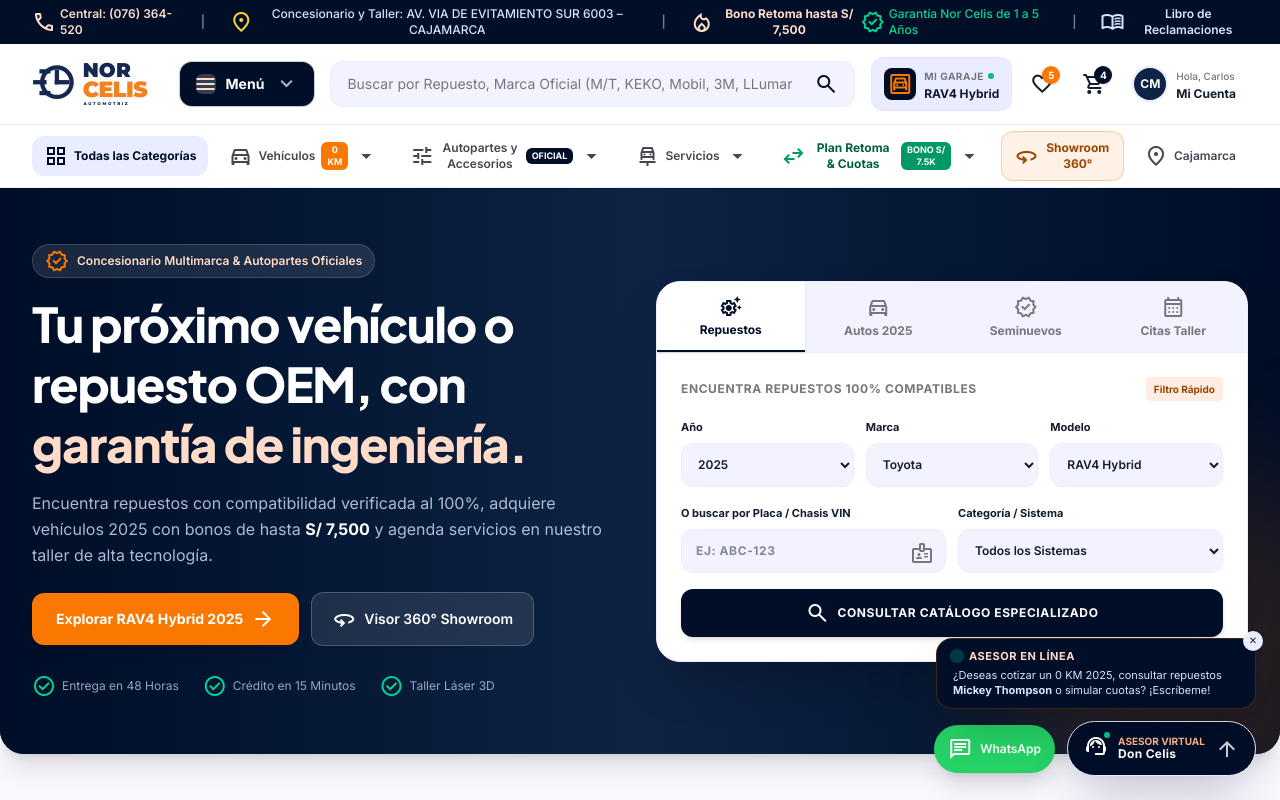
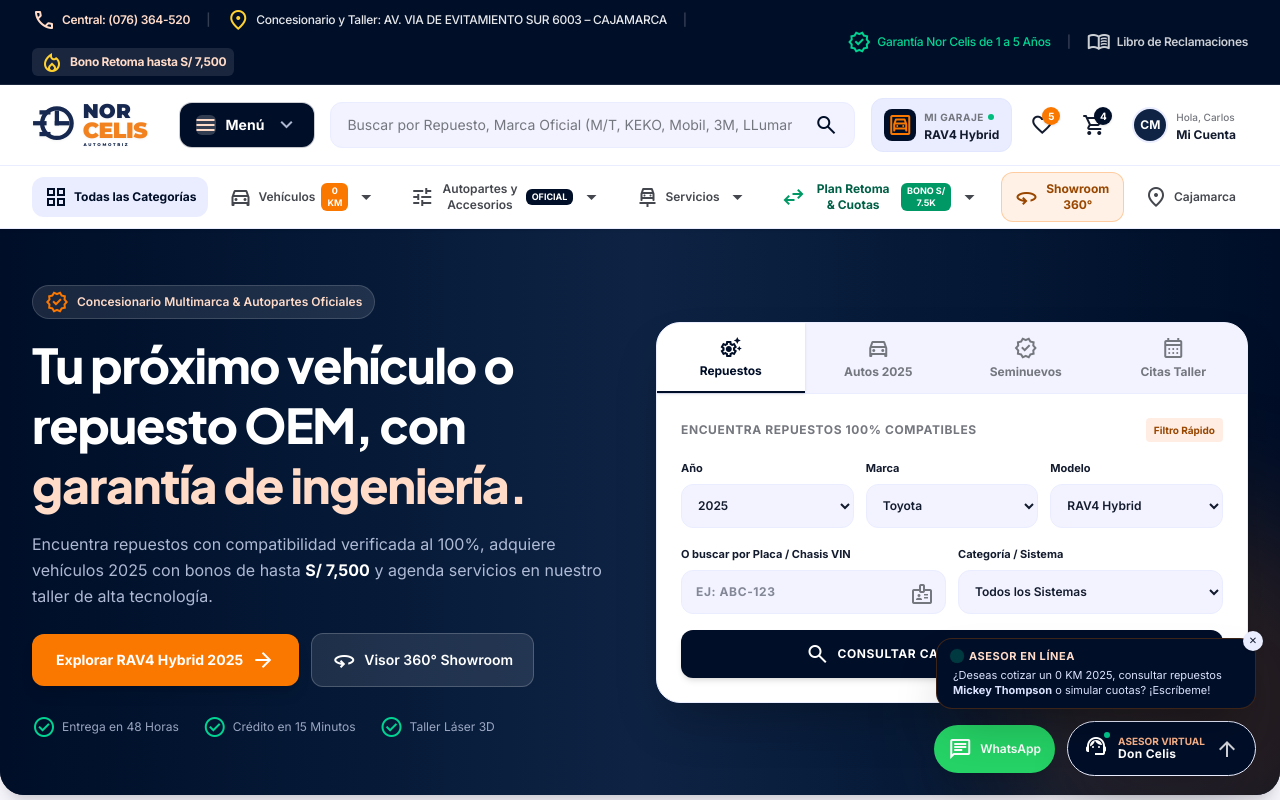
Before and after one commit to JuanDiCV/NORCELIS-AUTOMOTRIZ-PW, a React (Vite) app: page / in a window 1280 px wide. Shown: the top 800 px of the page. Built offline with nearby package versions, Linux system fonts and the light colour scheme.

Commit message:
refactor: enhance UI animations and usability
Improve header typography, add interactive hover zoom effects to vehicle and part imagery, and enable click-to-view navigation on vehicle thumbnails to improve the user experience.

```diff
--- a/src/components/Header.tsx
+++ b/src/components/Header.tsx
@@ -110,50 +110,51 @@
   return (
     <header className="sticky top-0 z-40 bg-surface-container-lowest border-b border-surface-container shadow-sm">
       {/* Top Utility Bar */}
-      <div className="bg-primary text-surface-container-highest font-label-md py-1.5 px-gutter hidden md:block">
-        <div className="max-w-7xl mx-auto flex items-center justify-between">
-          <div className="flex items-center gap-space-lg text-xs">
-            <span className="flex items-center gap-1 font-semibold text-secondary-fixed">
-              <span className="material-symbols-outlined text-[16px]">call</span>
-              Central: (076) 364-520
+      <div className="bg-primary text-surface-container-highest font-label-md py-2 px-4 sm:px-6 lg:px-8 hidden md:block border-b border-white/10">
+        <div className="max-w-7xl mx-auto flex items-center justify-between text-xs tracking-tight">
+          <div className="flex items-center gap-3 lg:gap-4 flex-wrap">
+            <span className="flex items-center gap-1.5 font-semibold text-secondary-fixed">
+              <span className="material-symbols-outlined text-[15px] text-secondary-fixed">call</span>
+              <span>Central: (076) 364-520</span>
             </span>
-            <span className="text-outline-variant opacity-60">|</span>
+            <span className="text-white/20 select-none">|</span>
             <button
               onClick={() => setCurrentView('locations')}
-              className="hover:text-white transition-colors cursor-pointer flex items-center gap-1 font-medium"
+              className="hover:text-white transition-colors cursor-pointer flex items-center gap-1.5 font-medium text-white/90"
+              title="Concesionario y Taller en Cajamarca"
             >
               <span className="material-symbols-outlined text-[15px] text-amber-300">location_on</span>
-              Concesionario y Taller: AV. VIA DE EVITAMIENTO SUR 6003 – CAJAMARCA
+              <span className="truncate max-w-[280px] lg:max-w-none">Concesionario y Taller: AV. VIA DE EVITAMIENTO SUR 6003 – CAJAMARCA</span>
             </button>
-            <span className="text-outline-variant opacity-60">|</span>
+            <span className="text-white/20 select-none">|</span>
             <button
               onClick={() => setCurrentView('trade-in')}
-              className="hover:text-white transition-colors cursor-pointer text-secondary-fixed font-bold flex items-center gap-1"
+              className="hover:text-white transition-colors cursor-pointer text-secondary-fixed font-bold flex items-center gap-1.5 bg-white/10 hover:bg-white/15 px-2 py-0.5 rounded-md"
             >
-              <span className="material-symbols-outlined text-[14px]">local_fire_department</span>
-              Bono Retoma hasta S/ 7,500
+              <span className="material-symbols-outlined text-[14px] text-amber-300">local_fire_department</span>
+              <span>Bono Retoma hasta S/ 7,500</span>
             </button>
           </div>
-          <div className="flex items-center gap-space-lg text-xs">
-            <span className="flex items-center gap-1 text-emerald-400 font-medium">
+          <div className="flex items-center gap-3 lg:gap-4 shrink-0">
+            <span className="flex items-center gap-1.5 text-emerald-400 font-medium">
               <span className="material-symbols-outlined text-[15px]">verified</span>
-              Garantía Nor Celis de 1 a 5 Años
+              <span>Garantía Nor Celis de 1 a 5 Años</span>
             </span>
-            <span className="text-outline-variant opacity-60">|</span>
+            <span className="text-white/20 select-none">|</span>
             <button
               onClick={() => setCurrentView('claims')}
-              className="hover:text-white transition-colors cursor-pointer flex items-center gap-1"
+              className="hover:text-white transition-colors cursor-pointer flex items-center gap-1.5 text-white/80"
             >
               <span className="material-symbols-outlined text-[15px]">menu_book</span>
-              Libro de Reclamaciones
+              <span>Libro de Reclamaciones</span>
             </button>
           </div>
         </div>
       </div>
 
       {/* Main Bar */}
-      <div className="px-gutter py-3">
-        <div className="max-w-7xl mx-auto flex items-center justify-between gap-space-md">
+      <div className="px-4 sm:px-6 lg:px-8 py-3">
+        <div className="max-w-7xl mx-auto flex items-center justify-between gap-4">
           {/* Logo & Brand */}
           <div className="flex items-center gap-3">
             <button
@@ -538,7 +539,7 @@
 
       {/* Subnav Desktop with Interactive Hover Mega Dropdowns */}
       <div
-        className="border-t border-surface-container bg-surface-container-lowest relative px-gutter hidden md:block"
+        className="border-t border-surface-container bg-surface-container-lowest relative px-4 sm:px-6 lg:px-8 hidden md:block"
         onMouseLeave={handleMouseLeave}
       >
         <nav aria-label="Categorías principales" className="max-w-7xl mx-auto flex items-center gap-1.5 sm:gap-2 py-1.5 text-xs font-semibold">
--- a/src/views/CarsCatalogView.tsx
+++ b/src/views/CarsCatalogView.tsx
@@ -1166,11 +1166,17 @@
                     className="bg-surface-container-lowest rounded-3xl border border-surface-container hover:border-primary/40 hover:shadow-xl transition-all flex flex-col justify-between overflow-hidden group"
                   >
                     {/* Photo area */}
-                    <div className="relative aspect-[16/10] bg-surface-container-low overflow-hidden">
+                    <div
+                      className="relative aspect-[16/10] bg-surface-container-low overflow-hidden cursor-pointer"
+                      onClick={() => {
+                        setSelectedVehicleId(car.id);
+                        setCurrentView('vehicle-pdp');
+                      }}
+                    >
                       <img
                         src={car.image}
                         alt={car.name}
-                        className="w-full h-full object-cover group-hover:scale-105 transition-transform duration-500"
+                        className="w-full h-full object-cover transition-transform duration-500 ease-out group-hover:scale-110 hover:scale-110"
                       />
 
                       {/* Badges superiores */}
--- a/src/views/HomeView.tsx
+++ b/src/views/HomeView.tsx
@@ -424,11 +424,11 @@
                   className="bg-surface-container-lowest rounded-2xl border border-surface-container hover:border-primary/40 hover:shadow-xl transition-all overflow-hidden flex flex-col group"
                 >
                   {/* Photo & Badges */}
-                  <div className="relative aspect-[16/10] bg-surface-container-low overflow-hidden">
+                  <div className="relative aspect-[16/10] bg-surface-container-low overflow-hidden group">
                     <img
                       src={car.image}
                       alt={car.name}
-                      className="w-full h-full object-cover group-hover:scale-105 transition-transform duration-500"
+                      className="w-full h-full object-cover transition-transform duration-500 ease-out group-hover:scale-110 hover:scale-110 cursor-pointer"
                     />
                     <div className="absolute top-3 left-3 flex flex-wrap gap-1.5">
                       <span className="bg-primary text-white text-[10px] font-bold px-2 py-0.5 rounded-md shadow-sm">
@@ -588,13 +588,15 @@
                   setSelectedVehicleId(u.id);
                   setCurrentView('cars');
                 }}
-                className="bg-white p-3 rounded-2xl border border-surface-container hover:shadow-lg transition-all cursor-pointer"
+                className="bg-white p-3 rounded-2xl border border-surface-container hover:shadow-lg transition-all cursor-pointer group"
               >
-                <img
-                  src={u.image}
-                  alt={u.name}
-                  className="w-44 h-28 object-cover rounded-xl mb-2"
-                />
+                <div className="overflow-hidden rounded-xl mb-2">
+                  <img
+                    src={u.image}
+                    alt={u.name}
+                    className="w-44 h-28 object-cover rounded-xl transition-transform duration-500 ease-out group-hover:scale-110 hover:scale-110"
+                  />
+                </div>
                 <div className="text-xs font-bold text-on-surface truncate">{u.name}</div>
                 <div className="text-[11px] text-emerald-700 font-bold mt-0.5">
                   S/ {u.priceSoles.toLocaleString()}
@@ -644,11 +646,11 @@
           </div>
 
           <div className="lg:col-span-5 z-10">
-            <div className="rounded-2xl overflow-hidden shadow-2xl border border-white/20">
+            <div className="rounded-2xl overflow-hidden shadow-2xl border border-white/20 group">
               <img
                 src="https://lh3.googleusercontent.com/aida-public/AB6AXuBSjI_tIAIGiT6wyiJbp0Fa_bV8tFCUZH1ukGx28Esv2LM-NxulgReRQMUAHbYA3VkYAzuU_0-TlyRO_iD872KGC6R4RM4o1F-WNokWD5Q_a2RnWiF2Kr0VQ3jp5-IsvkySgMGjIrqIx-VJzpYQHiys_1cuFjbPE1s2eI_QMAudhThsULZbqgdVwD8JvlTUle2ialiatbl3Oa5tHE9M5-pE2DpsKz8dB0ufSUmmKw4NtwLKSMUAoJi_"
                 alt="Taller Nor Celis"
-                className="w-full h-64 object-cover"
+                className="w-full h-64 object-cover transition-transform duration-500 ease-out group-hover:scale-110 hover:scale-110 cursor-pointer"
               />
             </div>
           </div>
--- a/src/views/PartsCatalogView.tsx
+++ b/src/views/PartsCatalogView.tsx
@@ -590,7 +590,7 @@
                       <img
                         src={part.image}
                         alt={part.name}
-                        className="max-h-36 object-contain group-hover:scale-105 transition-transform duration-300"
+                        className="max-h-36 object-contain transition-transform duration-500 ease-out group-hover:scale-110 hover:scale-110"
                         loading="lazy"
                       />
                       {part.badge && (
--- a/src/views/VehiclePdpView.tsx
+++ b/src/views/VehiclePdpView.tsx
@@ -94,7 +94,7 @@
             <img
               src={thumbnails[activeThumb].img}
               alt={currentCar.name}
-              className="w-full h-full object-cover group-hover:scale-105 transition-transform duration-500"
+              className="w-full h-full object-cover transition-transform duration-500 ease-out group-hover:scale-110 hover:scale-110"
             />
 
             {/* Badges */}
```
